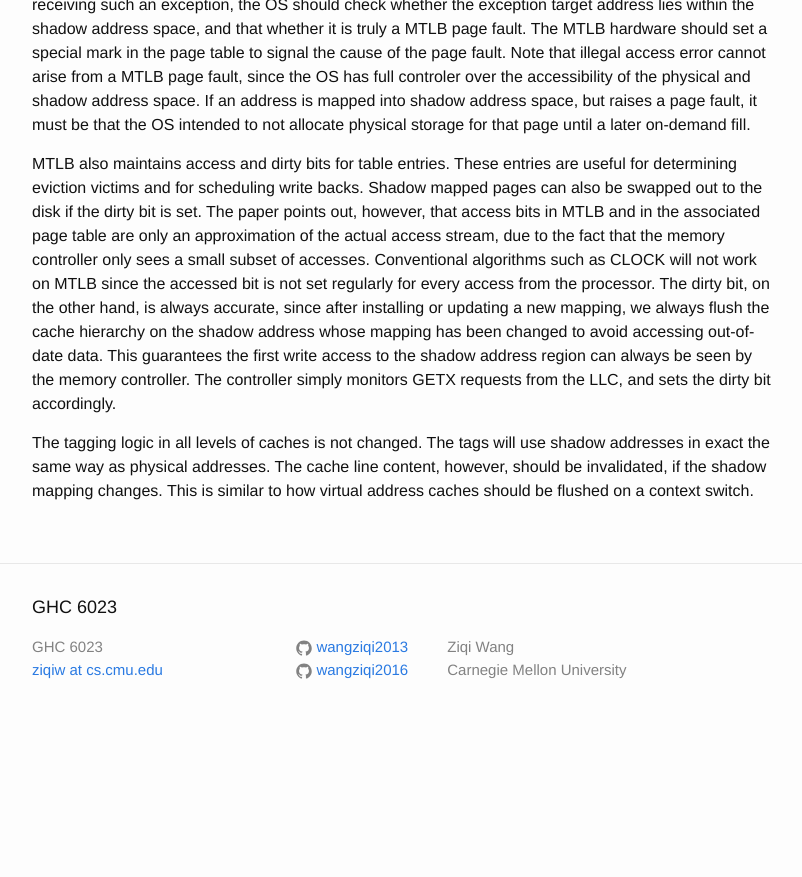
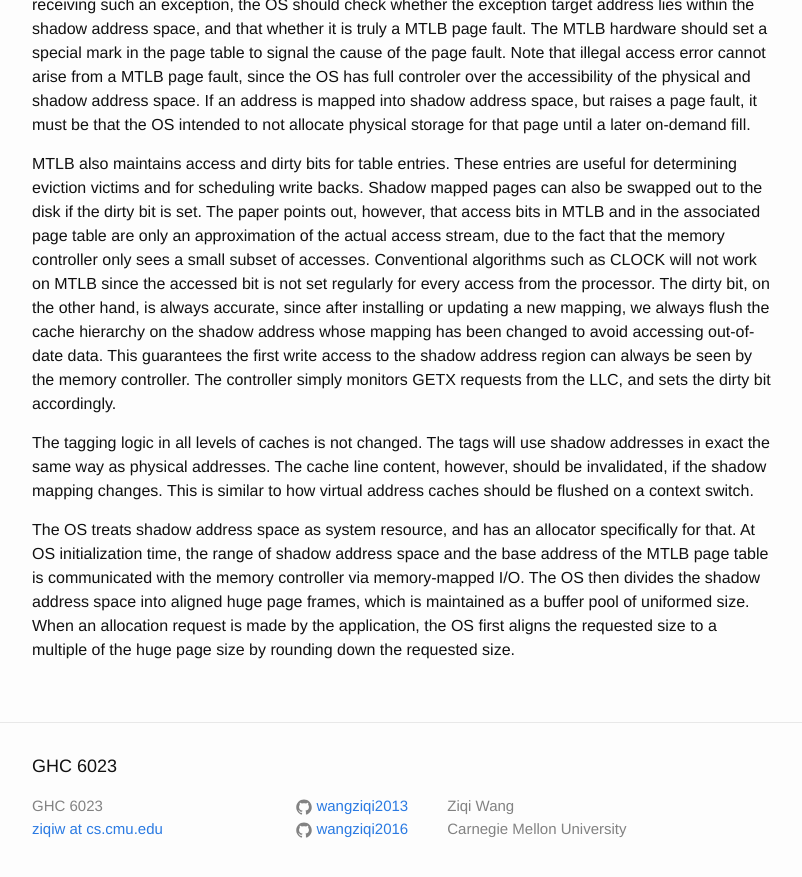
Before and after one commit to wangziqi2013/wangziqi2013.github.io, a Jekyll site: the page built from _posts/2020-06-05-increasing-tlb-reach-using-super-pages-backed-by-shadow-memory.markdown, in a window 1280 px wide and 900 px high, scrolled down 1933 px. Shown: the top 877 px of the window, without its empty margins (238-1040 px from the left). Built offline with Jekyll 4.4.1, drawn with Linux system fonts in a browser that asks for light colours; before the commit the page ends 2674 px from its top, so only the background shows below that.

Commit message:
Adding OS

```diff
--- a/_posts/2020-06-05-increasing-tlb-reach-using-super-pages-backed-by-shadow-memory.markdown
+++ b/_posts/2020-06-05-increasing-tlb-reach-using-super-pages-backed-by-shadow-memory.markdown
@@ -88,3 +88,9 @@ controller. The controller simply monitors GETX requests from the LLC, and sets
 The tagging logic in all levels of caches is not changed. The tags will use shadow addresses in exact the same way
 as physical addresses. The cache line content, however, should be invalidated, if the shadow mapping changes. This is
 similar to how virtual address caches should be flushed on a context switch.
+
+The OS treats shadow address space as system resource, and has an allocator specifically for that. At OS initialization
+time, the range of shadow address space and the base address of the MTLB page table is communicated with the memory
+controller via memory-mapped I/O. The OS then divides the shadow address space into aligned huge page frames, which is
+maintained as a buffer pool of uniformed size. When an allocation request is made by the application, the OS first aligns
+the requested size to a multiple of the huge page size by rounding down the requested size.
```
